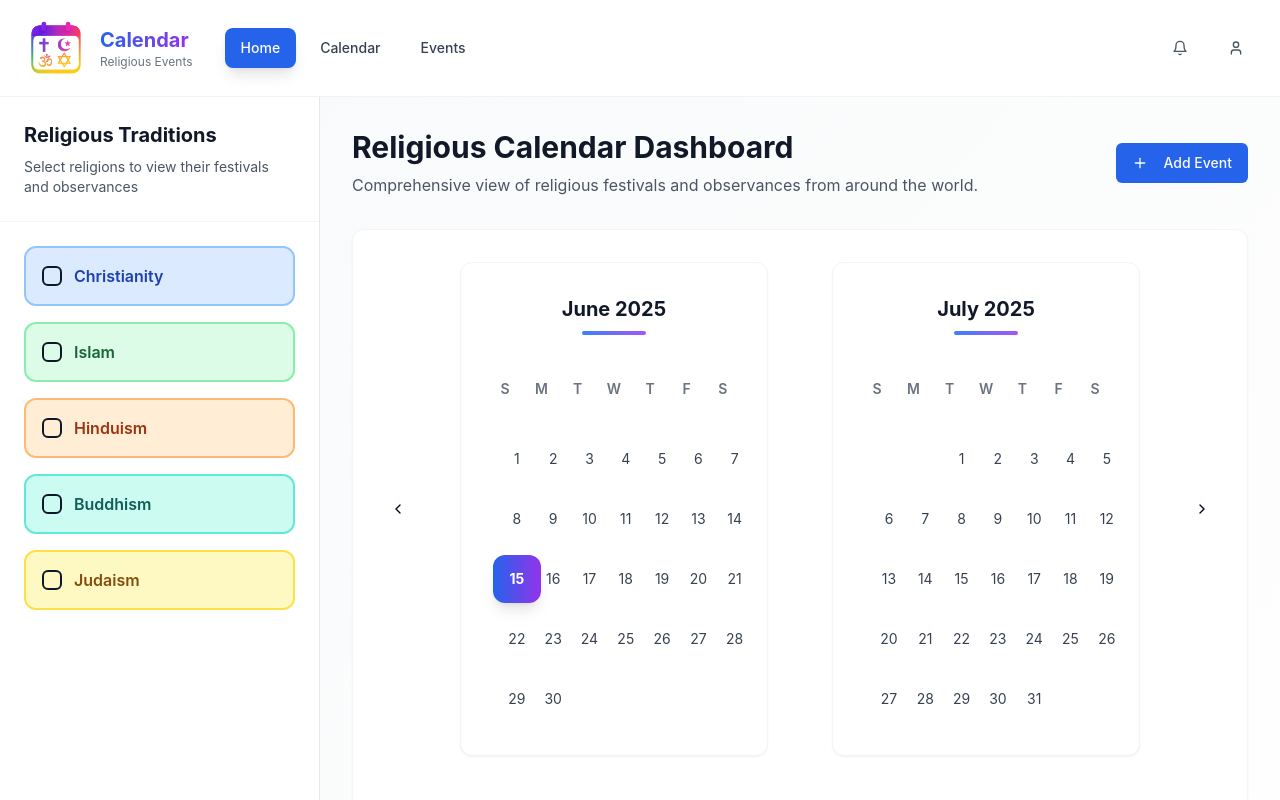
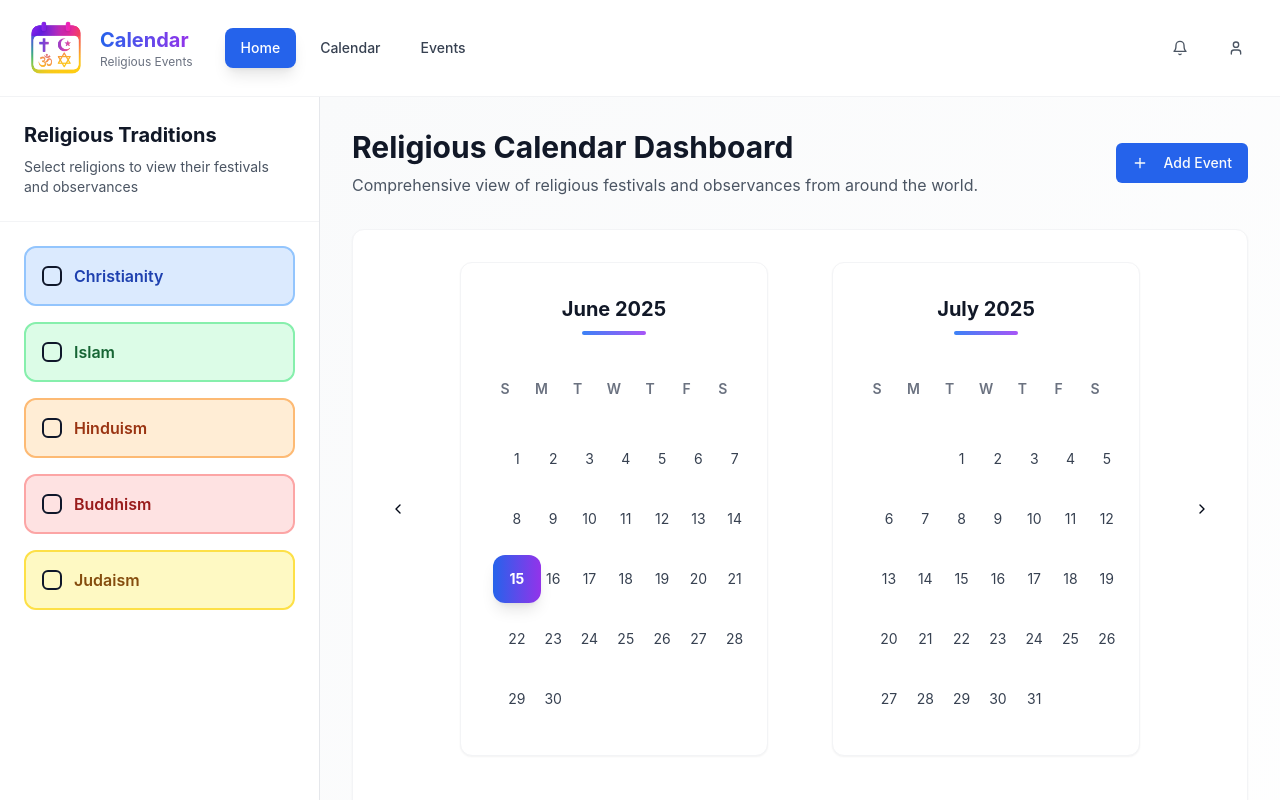
Before and after one commit to Redstruck/OmniCal, a React (Vite) app: page / in a window 1280 px wide. Shown: the top 800 px of the page. Built offline with nearby package versions, Linux system fonts and the light colour scheme.

Commit message:
Change Buddhism color to red
Updated the color of Buddhism-related elements to red in the application.

```diff
--- a/src/components/EventsView.tsx
+++ b/src/components/EventsView.tsx
@@ -1,4 +1,3 @@
-
 import { useState } from "react";
 import { CalendarIcon, Clock, MapPin, Users, BookOpen, Heart, HandHeart, Church } from "lucide-react";
 import { Card, CardContent, CardHeader, CardTitle } from "@/components/ui/card";
@@ -58,7 +57,7 @@ const EventsView = ({ selectedReligions, personalEvents = [] }: EventsViewProps)
       case "Hinduism":
         return "bg-orange-500";
       case "Buddhism":
-        return "bg-teal-500";
+        return "bg-red-500";
       default:
         return "bg-gray-500";
     }
@@ -80,7 +79,7 @@ const EventsView = ({ selectedReligions, personalEvents = [] }: EventsViewProps)
       case "Hinduism":
         return "bg-gradient-to-br from-orange-50 to-orange-100 border-orange-200";
       case "Buddhism":
-        return "bg-gradient-to-br from-teal-50 to-teal-100 border-teal-200";
+        return "bg-gradient-to-br from-red-50 to-red-100 border-red-200";
       default:
         return "bg-gradient-to-br from-gray-50 to-gray-100 border-gray-200";
     }
--- a/src/components/ReligionSidebar.tsx
+++ b/src/components/ReligionSidebar.tsx
@@ -35,10 +35,10 @@ const ReligionSidebar = ({
     description: "Hindu festivals & celebrations"
   }, {
     name: "Buddhism",
-    color: "bg-teal-500",
-    lightColor: "bg-teal-100",
-    borderColor: "border-teal-300",
-    textColor: "text-teal-800",
+    color: "bg-red-500",
+    lightColor: "bg-red-100",
+    borderColor: "border-red-300",
+    textColor: "text-red-800",
     icon: "☸️",
     description: "Buddhist observances & ceremonies"
   }, {
```
